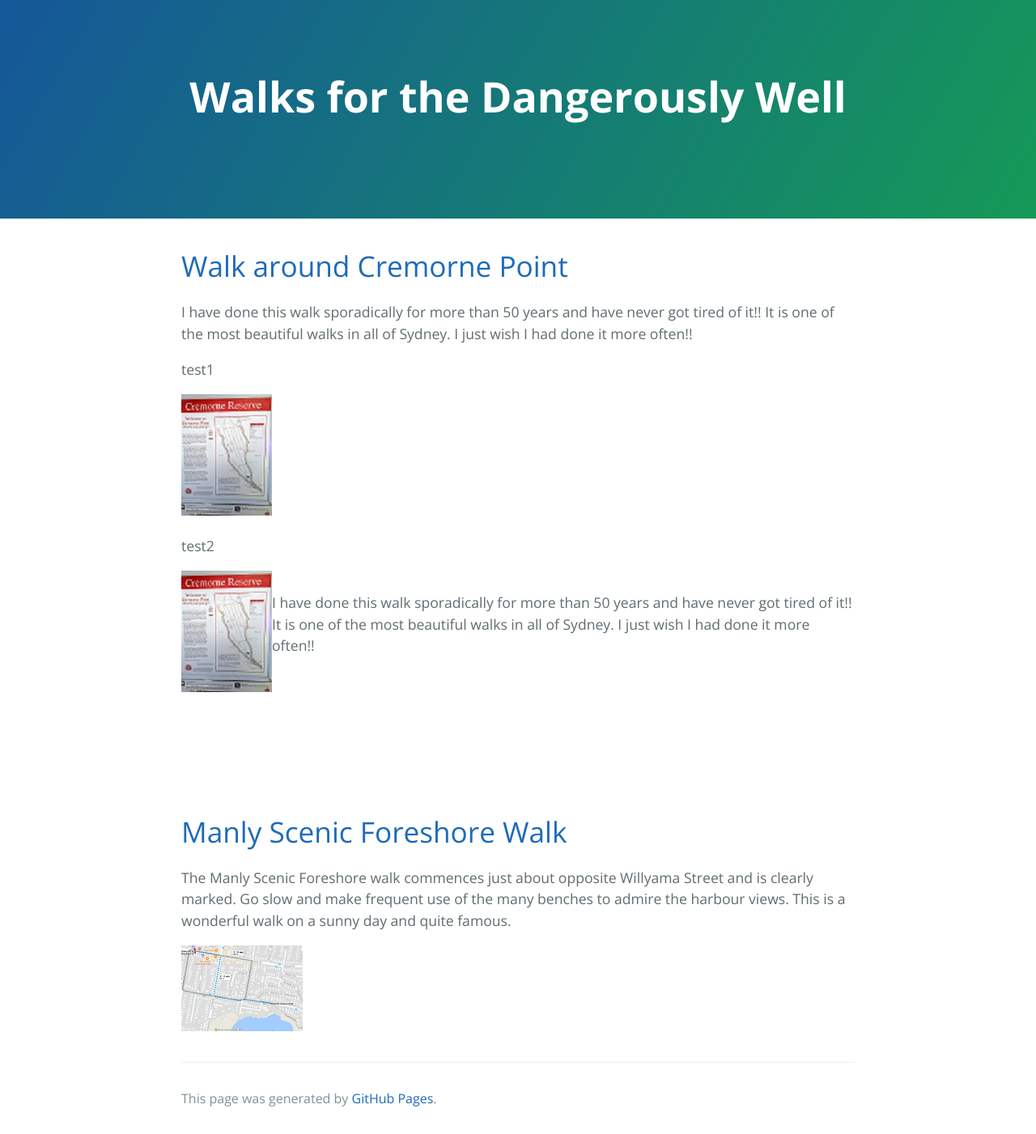
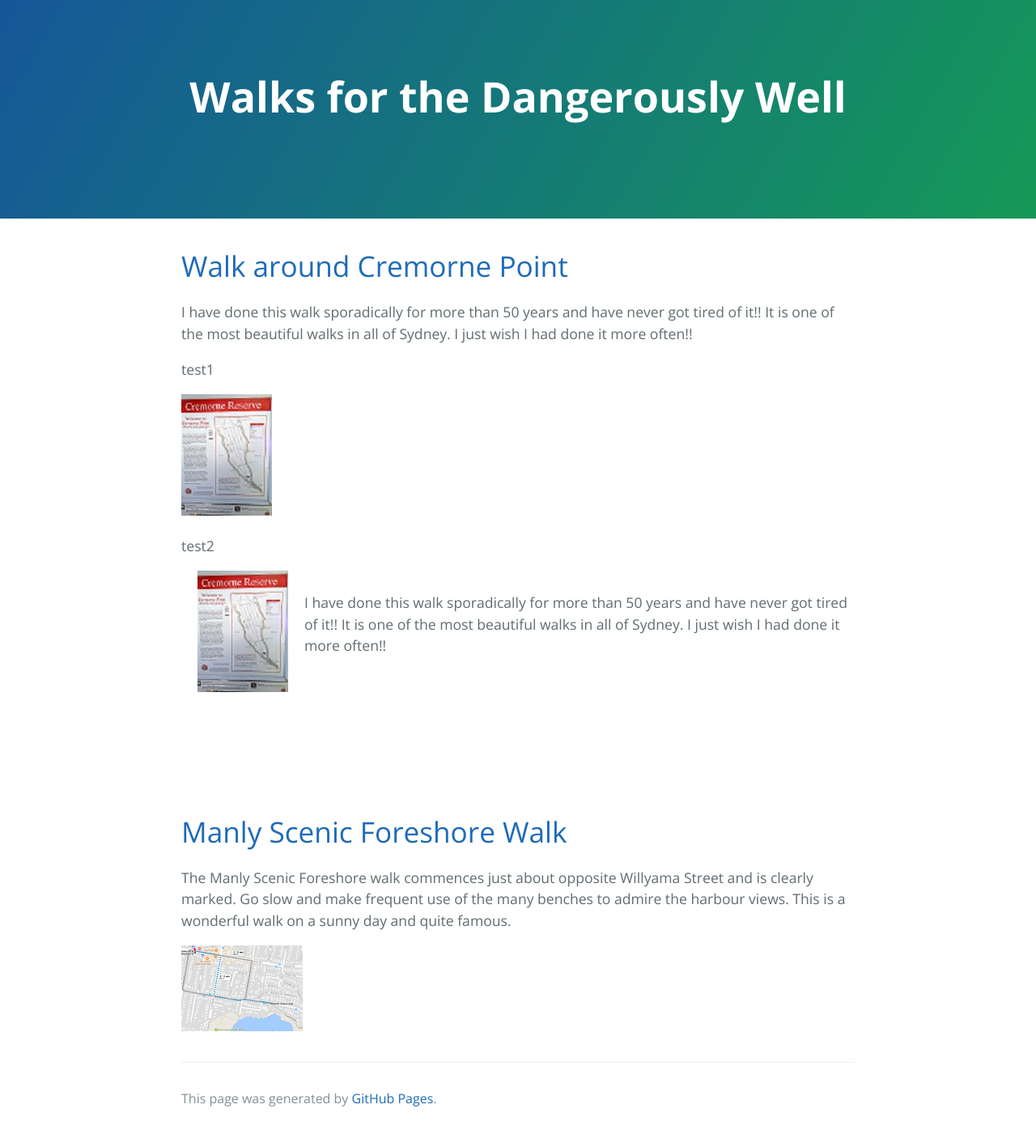
Before and after one commit to janet1405/janet1405.github.io, a Jekyll site: the page built from index.md, in a window 1280 px wide. Shown: the whole page at 81% size. Built offline with Jekyll 4.4.1, drawn with Linux system fonts in a browser that asks for light colours; the repository's description, which GitHub fills in, is left out.

Commit message:
Update index.md

```diff
--- a/index.md
+++ b/index.md
@@ -20,7 +20,7 @@ test1
 
 test2
 
-<img align="left" src="\assets\img\cremorne_point\WalkAroundCremornePoint_112_150.jpg"/>
+<img align="left" src="\assets\img\cremorne_point\WalkAroundCremornePoint_112_150.jpg" hspace="20"/>
 I have done this walk sporadically for more than 50 years and have never got tired of it!! It is one of the most beautiful walks in all of Sydney. I just wish I had done it more often!!
 <br>
 <br>
```
